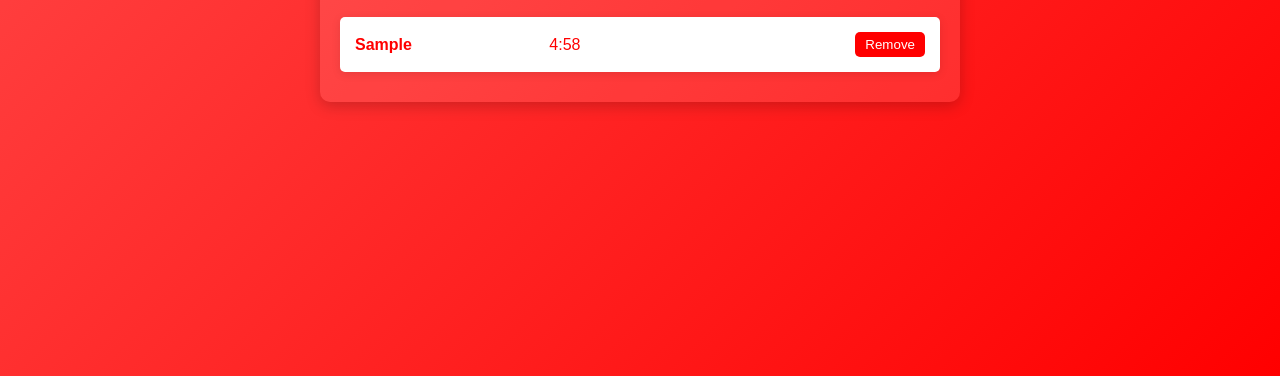
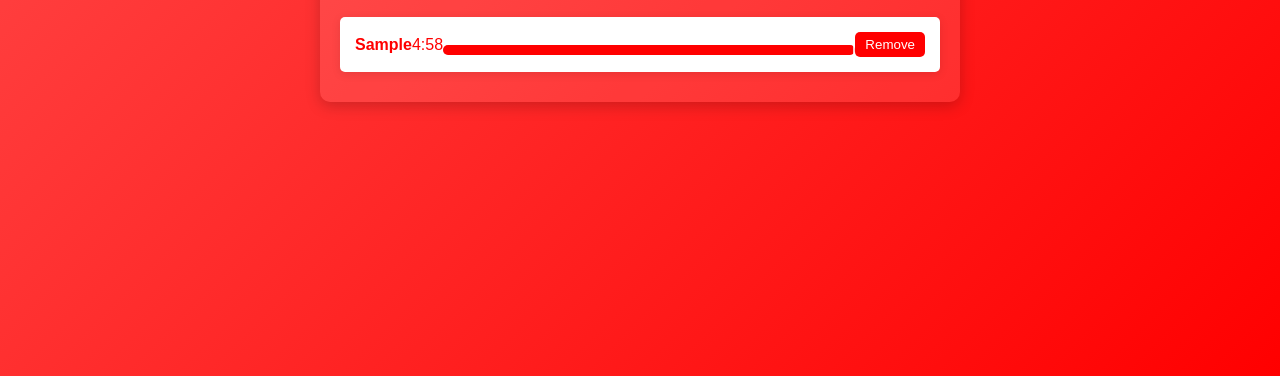
Before and after one commit to DanCodeRoman/Timer, a plain HTML site: page index.html in a window 1280 px wide. Both pictures are taken after typing "Sample", "5" into the empty fields and a click on the button "Create Timer". Shown: the part 424-800 px from the top of the page. Drawn offline with Linux system fonts and the light colour scheme.

Commit message:
Update style.css

```diff
--- a/style.css
+++ b/style.css
@@ -81,3 +81,22 @@ body {
 .timer button:hover {
   background: #990000;
 }
+
+/* Progress bar container */
+.progress-container {
+  width: 100%;
+  height: 10px;
+  background: rgba(255, 0, 0, 0.2);
+  border-radius: 5px;
+  margin-top: 10px;
+  overflow: hidden;
+  position: relative;
+}
+
+/* Progress bar */
+.progress-bar {
+  height: 100%;
+  background: #ff0000;
+  width: 100%; /* Full width initially */
+  transition: width 0.1s linear;
+}
```
